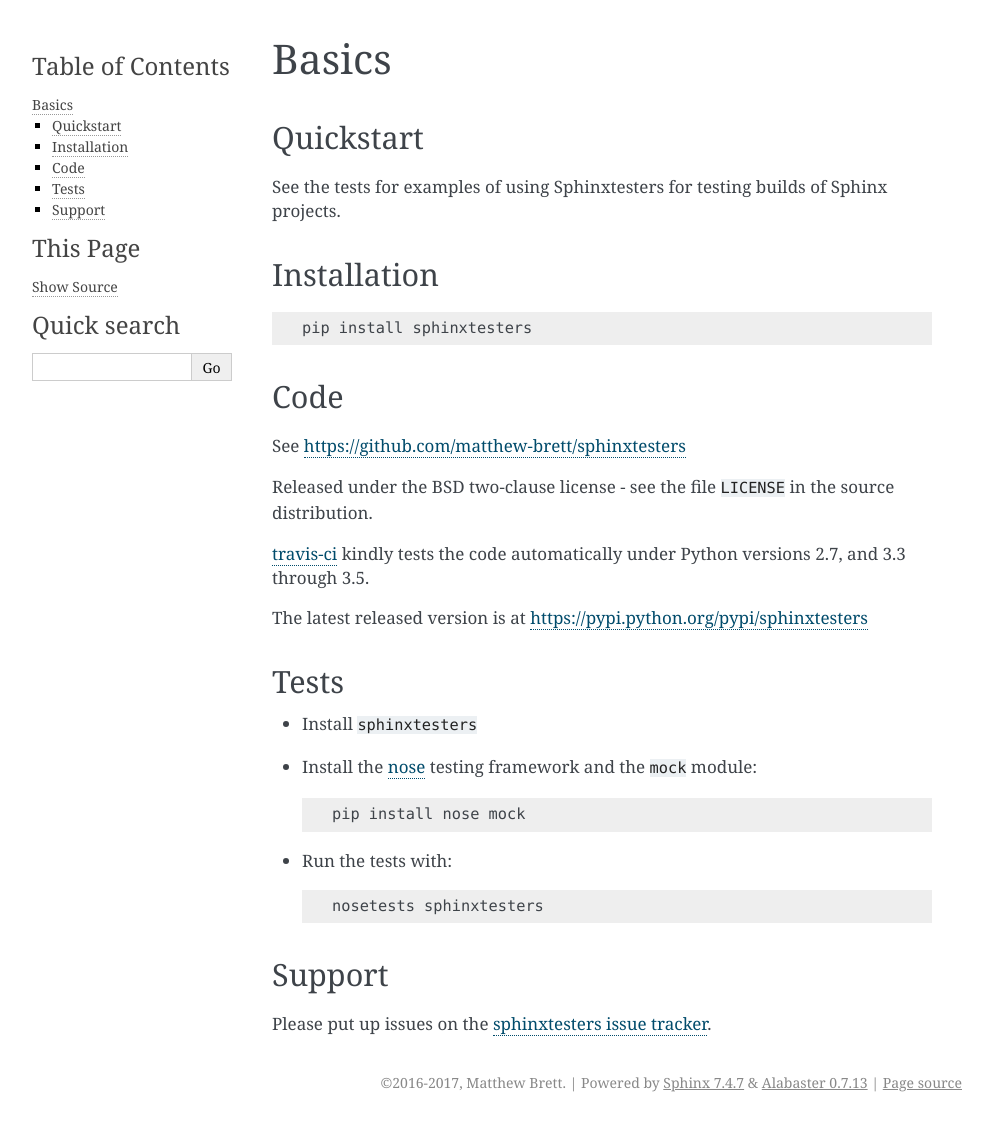
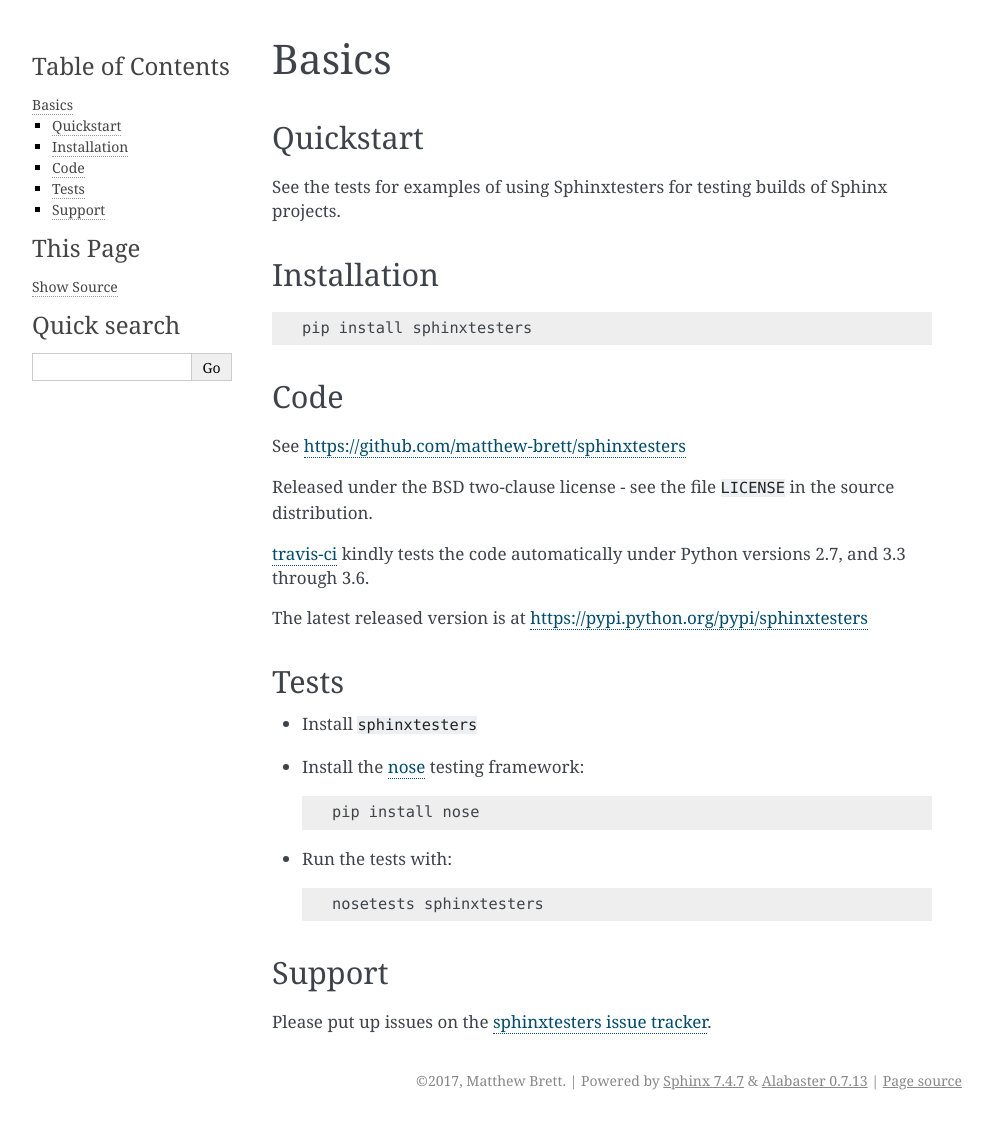
Before and after one commit to matthew-brett/sphinxtesters, a Sphinx documentation site: the page built from doc/introduction.rst, in a window 1280 px wide. Shown: the whole page, without its empty margins (148-1141 px from the left). Built offline with Sphinx 7.4.7, drawn with Linux system fonts in a browser that asks for light colours.

```diff
--- a/README.rst
+++ b/README.rst
@@ -29,7 +29,7 @@ Released under the BSD two-clause license - see the file ``LICENSE`` in the
 source distribution.
 
 `travis-ci <https://travis-ci.org/matthew-brett/sphinxtesters>`_ kindly tests the
-code automatically under Python versions 2.7, and 3.3 through 3.5.
+code automatically under Python versions 2.7, and 3.3 through 3.6.
 
 The latest released version is at https://pypi.python.org/pypi/sphinxtesters
 
@@ -38,9 +38,9 @@ Tests
 *****
 
 * Install ``sphinxtesters``
-* Install the nose_ testing framework and the ``mock`` module::
+* Install the nose_ testing framework::
 
-    pip install nose mock
+    pip install nose
 
 * Run the tests with::
 
--- a/doc/conf.py
+++ b/doc/conf.py
@@ -55,7 +55,7 @@ master_doc = 'index'
 
 # General information about the project.
 project = 'sphinxtesters'
-copyright = '2016-2017, Matthew Brett'
+copyright = '2017, Matthew Brett'
 author = 'Matthew Brett'
 
 # The version info for the project you're documenting, acts as replacement for
--- a/doc/devel/make_release.rst
+++ b/doc/devel/make_release.rst
@@ -49,7 +49,6 @@ Releasing sphinxtesters
 
 * Clean::
 
-    make distclean
     # Check no files outside version control that you want to keep
     git status
     # Nuke
@@ -59,7 +58,7 @@ Releasing sphinxtesters
 
     python setup.py sdist --formats=zip
     # -s flag to sign the release
-    twine upload -r warehouse -s dist/sphinxtesters*zip
+    twine upload -s dist/sphinxtesters*zip
 
 * Upload the release commit and tag to github::
 
--- a/test-requirements.txt
+++ b/test-requirements.txt
@@ -1,4 +1,3 @@
 # Requirements for running tests
 -r requirements.txt
 nose
-mock
```
Also changed, not shown: other parts of README.rst (+1 -1 lines), 1 other file.
